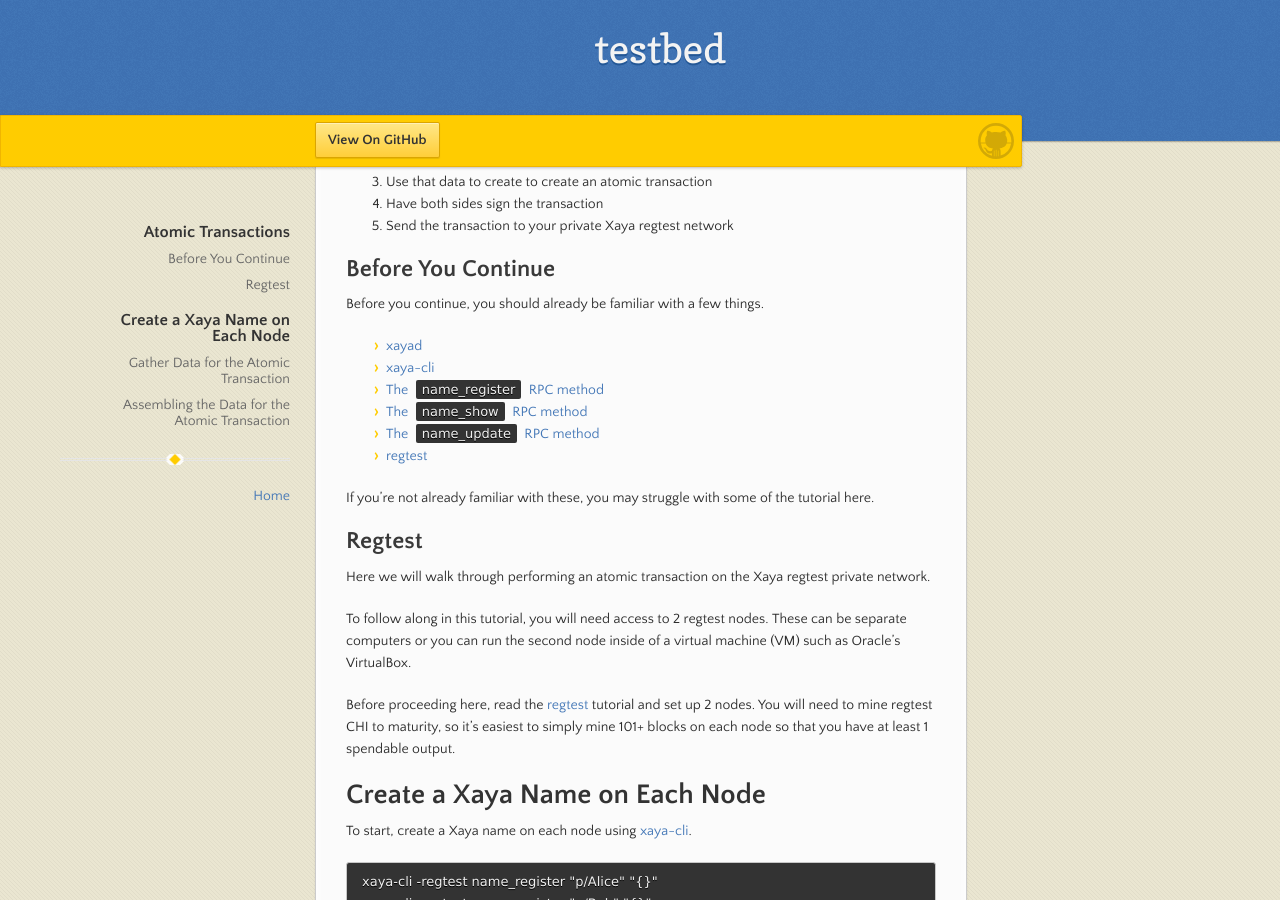
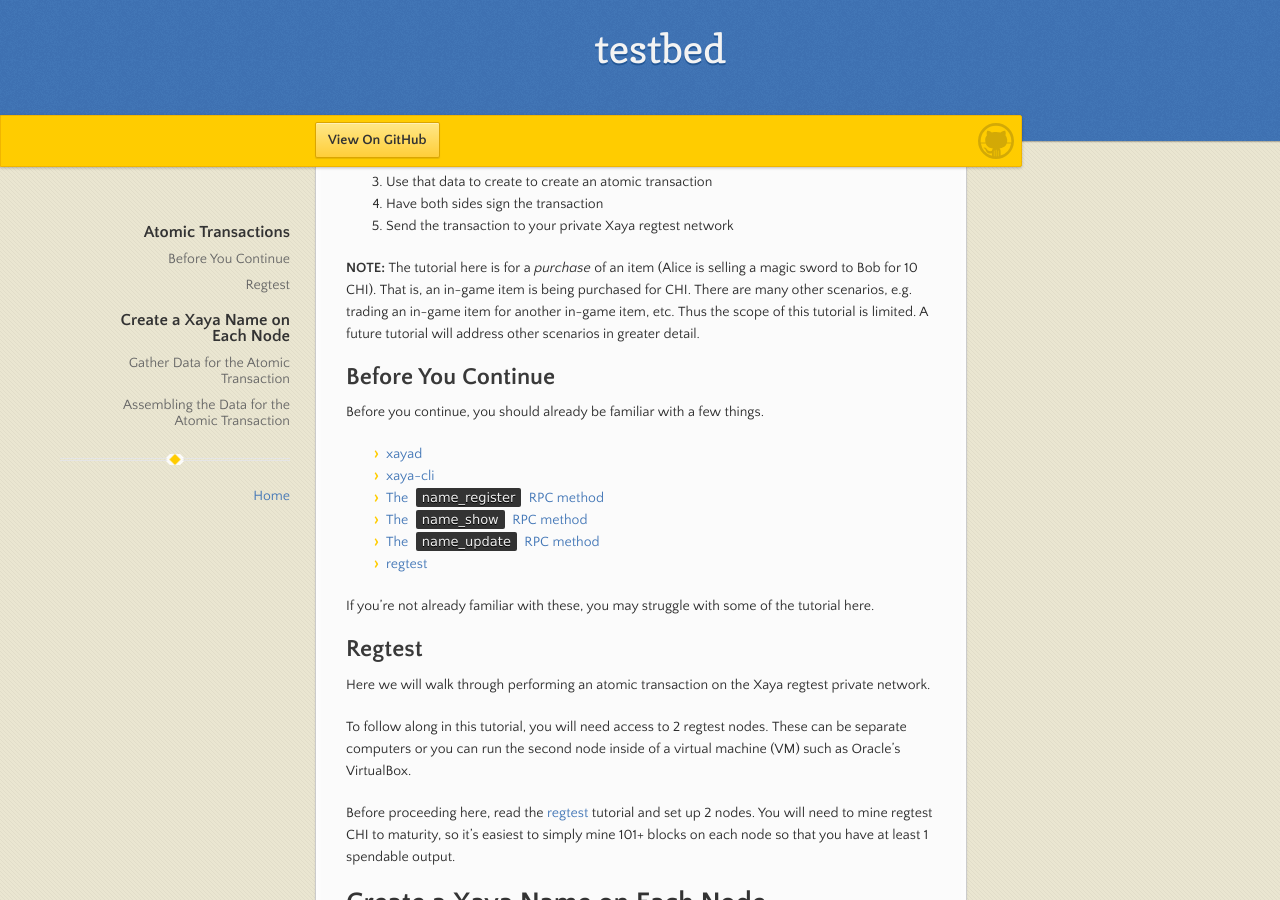
Before and after one commit to RenegadeMinds/testbed, a Jekyll site: the page built from Atomic Transactions.md, in a window 1280 px wide and 900 px high, scrolled down 371 px. Built offline with Jekyll 4.4.1, drawn with Linux system fonts in a browser that asks for light colours; our own code applies the rules of GitHub Pages for plain Markdown files; the repository's description, which GitHub fills in, is left out.

Commit message:
Update Atomic Transactions.md

```diff
--- a/Atomic Transactions.md
+++ b/Atomic Transactions.md
@@ -11,6 +11,8 @@
 1. Use that data to create to create an atomic transaction
 1. Have both sides sign the transaction
 1. Send the transaction to your private Xaya regtest network
+
+**NOTE:** The tutorial here is for a *purchase* of an item (Alice is selling a magic sword to Bob for 10 CHI). That is, an in-game item is being purchased for CHI. There are many other scenarios, e.g. trading an in-game item for another in-game item, etc. Thus the scope of this tutorial is limited. A future tutorial will address other scenarios in greater detail.
 
 ## Before You Continue
 
```
